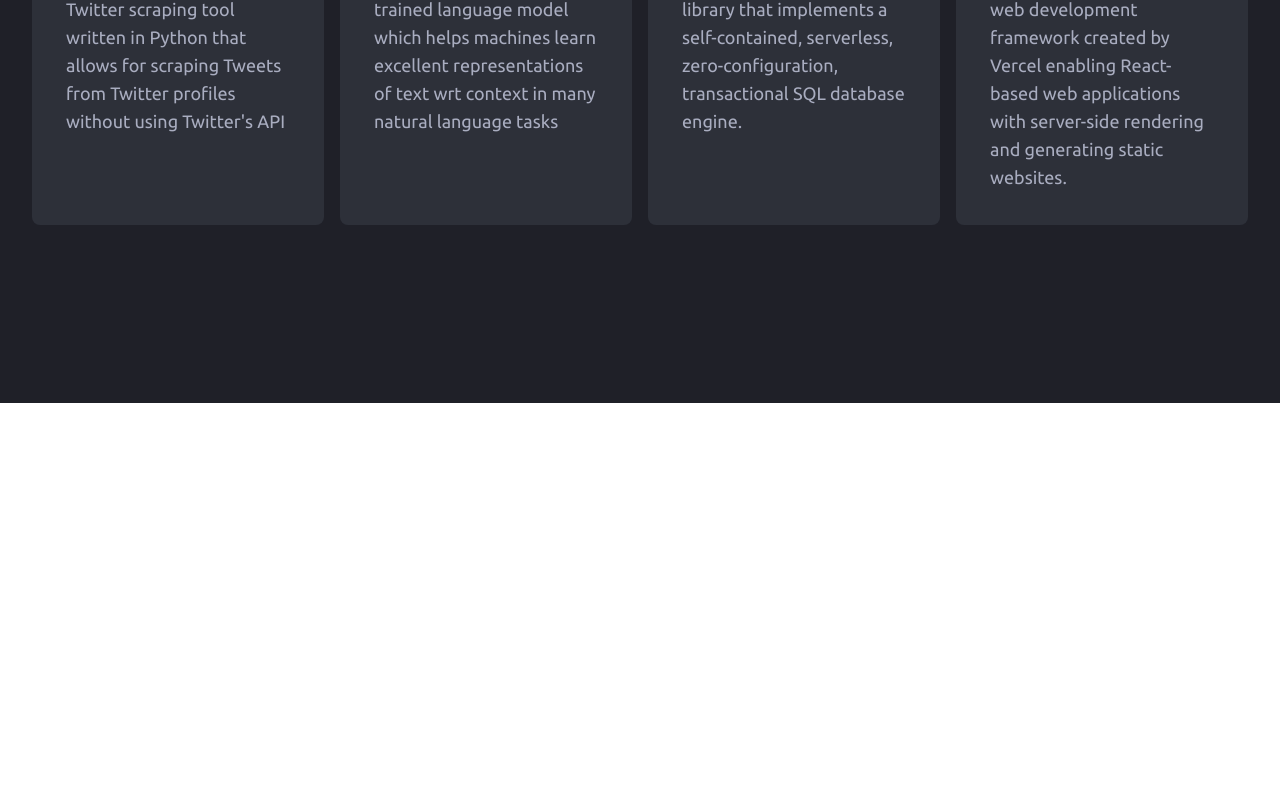
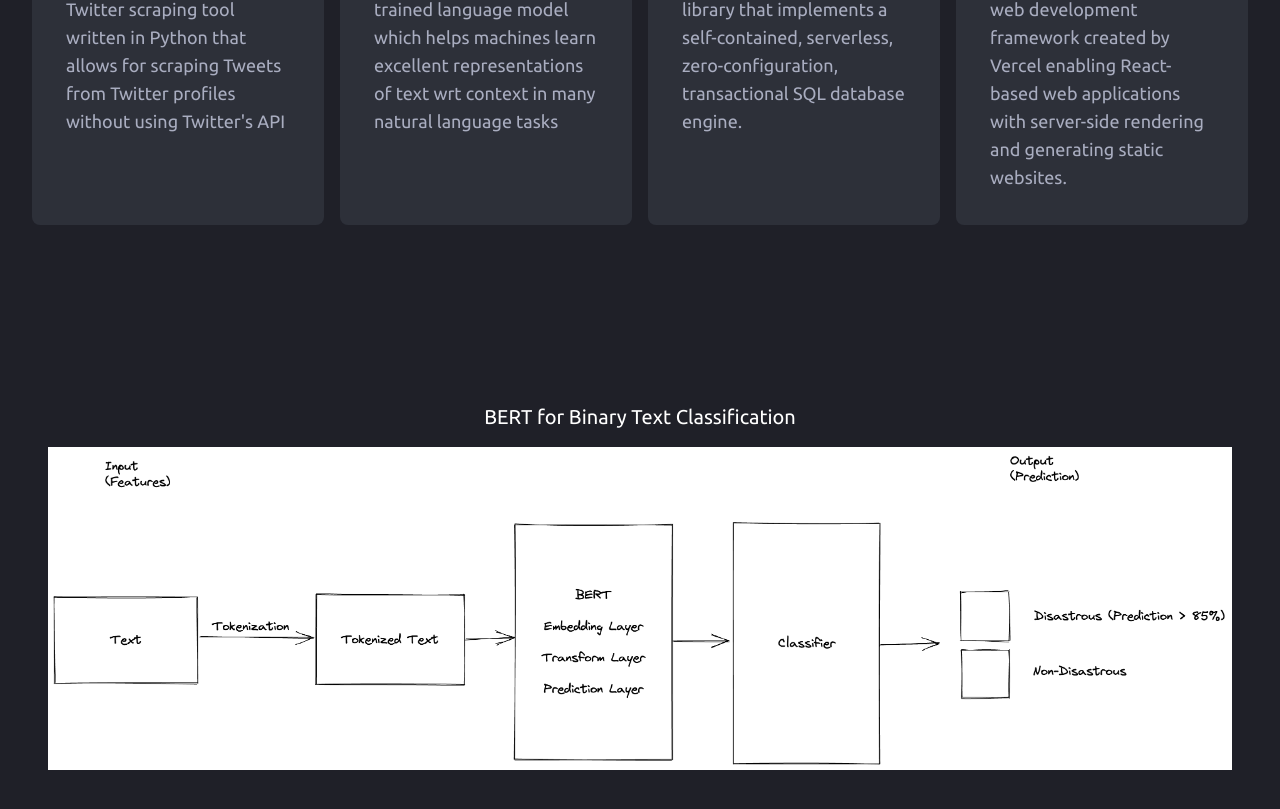
Before and after one commit to hiteshmeta85/ml-mini-project-web, a Next.js app: page /methodology in a window 1280 px wide. Shown: the part 397-1206 px from the top of the page. Before the commit the page ends 800 px from the top, so only its background shows below. Built offline with nearby package versions, Linux system fonts and the light colour scheme.

Commit message:
Add Bert Flow Image

```diff
--- a/pages/methodology.tsx
+++ b/pages/methodology.tsx
@@ -3,6 +3,8 @@ import {BsGlobe} from "react-icons/bs";
 import {AiOutlineFieldBinary} from "react-icons/ai";
 import {MdOutlineWebAsset, MdStorage} from "react-icons/md";
 import Link from "next/link";
+import BertFlow from "../public/bert-flow.png"
+import Image from "next/image";
 
 interface Props {
   icon: any
@@ -40,6 +42,10 @@ const Methodology = () => {
             <Card icon={<MdOutlineWebAsset size={'2rem'}/>} title={'Web Application'} description={'Next.js is an open-source web development framework created by Vercel enabling React-based web applications with server-side rendering and generating static websites.'}/>
           </div>
         </div>
+        <div className={'pb-32 mx-auto px-12'}>
+          <p className={'text-center text-xl mb-4'}>BERT for Binary Text Classification</p>
+          <Image src={BertFlow} alt={'Bert Flow Image'}/>
+        </div>
       </div>
     </div>
   );
```
Also changed, not shown: public/bert-flow.png (added).
